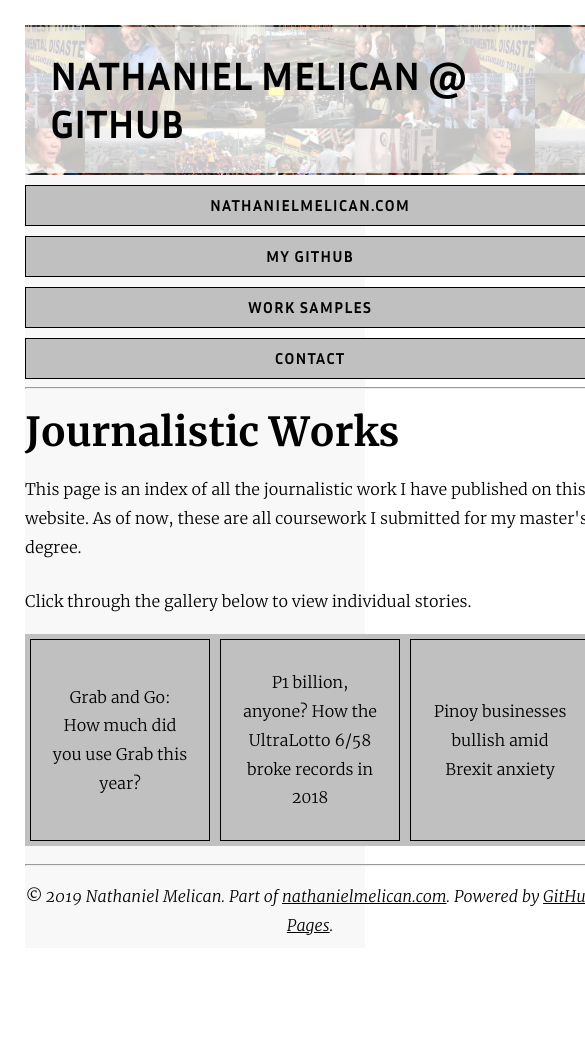
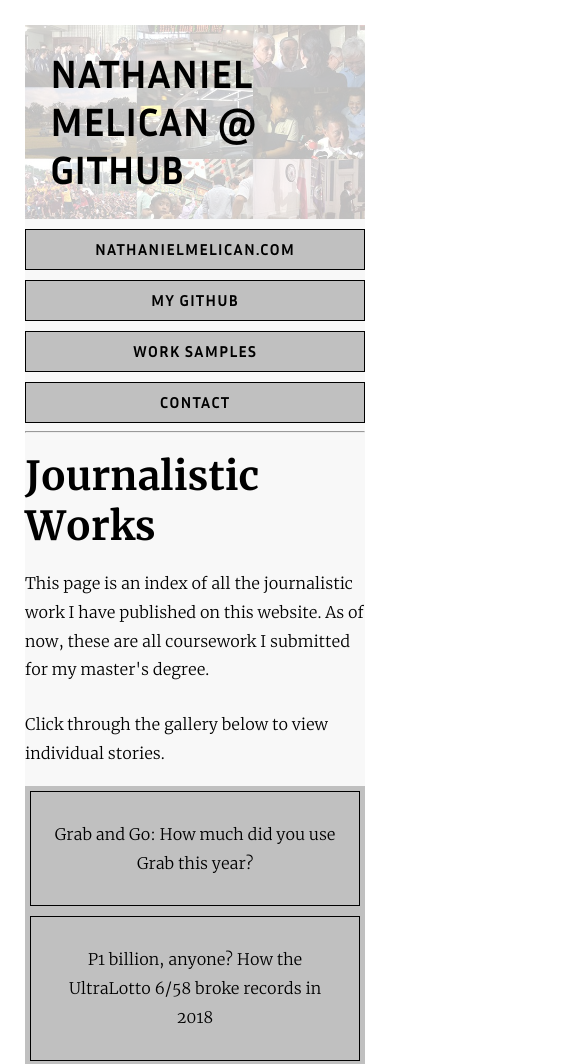
Before and after one commit to nmelican/nmelican.github.io, a plain HTML site: page work/work.html in a window 390 px wide. Shown: the top 1064 px of the page, 585 px wide, since content can reach past the window. Before the commit the page ends 973 px from the top, so only its background shows below. Drawn offline with Linux system fonts and the light colour scheme.

Commit message:
tidied up the syntax, fixed responsive grid

```diff
--- a/css/styles.css
+++ b/css/styles.css
@@ -1,4 +1,7 @@
-/* invoking custom web fonts */
+/*--------------WEBFONTS-------------*/
+
+
+/*Merriweather Black*/
 
 @font-face {
     font-family: 'Merriweather Black';
@@ -7,12 +10,18 @@
     font-style: normal;
 }
 
+
+/*Merriweather Black Italic*/
+
 @font-face {
     font-family: 'Merriweather Black Italic';
     src: url('../fonts/Merriweather-BlackItalic.ttf') format('truetype');
     font-weight: bolder;
     font-style: italic;
 }
+
+
+/*Merriweather Bold*/
 
 @font-face {
     font-family: 'Merriweather Bold';
@@ -21,12 +30,18 @@
     font-style: normal;
 }
 
+
+/*Merriweather Bold Italic*/
+
 @font-face {
     font-family: 'Merriweather Bold Italic';
     src: url('../fonts/Merriweather-BoldItalic.ttf') format('truetype');
     font-weight: bold;
     font-style: italic;
 }
+
+
+/*Merriweather Italic*/
 
 @font-face {
     font-family: 'Merriweather Italic';
@@ -35,12 +50,18 @@
     font-style: italic;
 }
 
+
+/*Merriweather Light*/
+
 @font-face {
     font-family: 'Merriweather Light';
     src: url('../fonts/Merriweather-Light.ttf') format('truetype');
     font-weight: lighter;
     font-style: normal;
 }
+
+
+/*Merriweather Light Italic*/
 
 @font-face {
     font-family: 'Merriweather Light Italic';
@@ -49,6 +70,9 @@
     font-style: italic;
 }
 
+
+/*Merriweather Regular*/
+
 @font-face {
     font-family: 'Merriweather Regular';
     src: url('../fonts/Merriweather-Regular.ttf') format('truetype');
@@ -56,13 +80,21 @@
     font-style: normal;
 }
 
-/*----------------- alternative fonts-------------------*/
+
+/*--------------WEBFONTS ALTERNATIVE-------------*/
+
+
+/*Inria Sans Bold*/
+
 @font-face {
     font-family: 'Inria Sans Bold';
     src: url('../fonts/InriaSans-Bold.otf') format('opentype');
     font-weight: bold;
     font-style: normal;
 }
+
+
+/*Inria Sans Bold Italic*/
 
 @font-face {
     font-family: 'Inria Sans Bold Italic';
@@ -71,12 +103,18 @@
     font-style: italic;
 }
 
+
+/*Inria Sans Italic*/
+
 @font-face {
     font-family: 'Inria Sans Italic';
     src: url('../fonts/InriaSans-Italic.otf') format('opentype');
     font-weight: normal;
     font-style: italic;
 }
+
+
+/*Inria Sans Light*/
 
 @font-face {
     font-family: 'Inria Sans Light';
@@ -85,12 +123,18 @@
     font-style: normal;
 }
 
+
+/*Inria Sans Light Italic*/
+
 @font-face {
     font-family: 'Inria Sans Light Italic';
     src: url('../fonts/InriaSans-LightItalic.otf') format('opentype');
     font-weight: lighter;
     font-style: italic;
 }
+
+
+/*Inria Sans Regular*/
 
 @font-face {
     font-family: 'Inria Sans Regular';
@@ -99,34 +143,11 @@
     font-style: normal;
 }
 
-/* global document settings */
 
-html {
-    /* so that boxes don't shrink or enlarge when padding or borders are added */
-    box-sizing: border-box;
-}
+/*--------------PAGE GRID DEFINITIONS-------------*/
 
-/*
-  WAT IS THIS?!
-  We inherit box-sizing: border-box; from our <html> selector
-  Apparently this is a bit better than applying box-sizing: border-box; directly to the * selector (Bos, 2019)
-*/
-*,
-*:before,
-*:after {
-  box-sizing: inherit;
-}
 
-/* now on to visual definitions itself */
-
-body {
-    font-family: 'Merriweather Light';
-    font-size: 100%;
-    margin: 25px;
-    min-height: calc(100vh - 20px);
-}
-
-/* invoking CSS grid */
+/*Grid container*/
 
 .gridframe {
     display: grid;
@@ -134,11 +155,17 @@ body {
     background-color: #F8F8F8;
 }
 
+
+/*Page header container*/
+
 .masthead {
     display: grid;
     grid-gap: 10px;
     grid-template-rows: minmax(150px, 1fr) auto;
 }
+
+
+/*Logo and site branding*/
 
 .head {
     background: url(../images/banner.jpg);
@@ -149,11 +176,188 @@ body {
     grid-gap: 10px;
 }
 
+
+/*format all elements inside class head like so*/
+
 .head>* {
-  background-color: rgba(255,255,255,0.75);
+    background-color: rgba(255, 255, 255, 0.75);
     justify-self: center;
     align-self: center;
 }
+
+
+/*Menu grid*/
+
+.menu1 {
+    display: grid;
+    grid-gap: 10px;
+    margin: 0 10px 0 10px;
+    padding: 0;
+    list-style: none;
+    grid-template-columns: repeat(auto-fit, minmax(230px, 1fr));
+    text-align: center;
+    text-transform: uppercase;
+}
+
+
+/*Content grid.
+Propose to differentiate content grid from story grid in the future.*/
+
+.content {
+    display: grid;
+    grid-template-columns: repeat(11, 1fr);
+    grid-gap: 10px;
+}
+
+
+/*Let elements inside the content grid start from 3rd column*/
+
+.content>* {
+    grid-column: 3 / -3;
+}
+
+
+/*Let elements with the class flourish start from the 2nd column*/
+
+.flourish {
+    margin: 0;
+    grid-column: 2 / -2;
+    background-color: silver;
+    padding: 5px;
+}
+
+
+/*Gallery grid. For galleries of photos and links.*/
+
+.gallery {
+    display: grid;
+    grid-template-columns: repeat(3, minmax(180px, 1fr));
+    grid-gap: 10px;
+}
+
+
+/*Footer grid.*/
+
+.footer {
+    display: grid;
+}
+
+
+/*--------------MEDIA QUERIES FOR RESPONSIVE GRIDS-------------*/
+
+
+/*For screens with less than 1024 pixels in width.
+Let the main menu display only two columns.*/
+
+@media (max-width: 1023px) {
+    .menu1 {
+        display: grid;
+        grid-gap: 10px;
+        margin: 0;
+        padding: 0;
+        list-style: none;
+        grid-template-columns: 1fr 1fr;
+        text-align: center;
+        text-transform: uppercase;
+    }
+}
+
+
+/*For screens with less than 701 pixels in width, e.g., tablets.
+Let content grid have less columns than a full-sized display,
+but with narrower vestiges and wider content columns.
+Also defines behaviours for flourish (start at the vestiges)
+and gallery (takes up just one column instead of three).*/
+
+@media (max-width: 700px) {
+    .content {
+        display: grid;
+        grid-template-columns: 1fr repeat(3, 3fr) 1fr;
+    }
+    .content>* {
+        grid-column: 2 / -2;
+    }
+    .flourish {
+        margin: 0;
+        grid-column: 1 / -1;
+    }
+    .gallery {
+        display: grid;
+        grid-template-columns: 1fr;
+        grid-gap: 10px;
+    }
+}
+
+
+/*For screens with less than 501 pixels in width, e.g., mobiles.
+Content, as well as items classed as flourish will take up the
+space of the entire screen. The main menu takes up one column.
+Also the menu options have a silver background colour.*/
+
+@media (max-width: 500px) {
+    .content {
+        display: grid;
+        grid-template-columns: 1fr;
+    }
+    .menu1 {
+        display: grid;
+        grid-gap: 10px;
+        margin: 0;
+        padding: 0;
+        list-style: none;
+        grid-template-columns: 1fr;
+        text-align: center;
+        text-transform: uppercase;
+    }
+    .menu1>li {
+        background-color: silver;
+        padding: 10px;
+        font-family: 'Inria Sans Bold';
+        letter-spacing: 1px;
+    }
+}
+
+
+/*--------------GLOBAL DOCUMENT SETTINGS-------------*/
+
+
+/* so that boxes don't shrink or enlarge when padding or borders are added */
+
+html {
+    box-sizing: border-box;
+}
+
+
+/*
+WAT IS THIS?!
+We inherit box-sizing: border-box; from our <html> selector
+Apparently this is a bit better than applying box-sizing: border-box; directly to the * selector (Bos, 2019)
+*/
+
+*,
+*:before,
+*:after {
+    box-sizing: inherit;
+}
+
+
+/*Default font, size, and margin for the body*/
+
+body {
+    font-family: 'Merriweather Light';
+    font-size: 100%;
+    margin: 25px;
+    min-height: calc(100vh - 20px);
+}
+
+
+/*--------------DOCUMENT FORMATTING SETTINGS-------------*/
+
+
+/*--------------FOR GRID ELEMENTS-------------*/
+
+
+/*Formatting for site title*/
 
 .sitetitle {
     margin: 0;
@@ -162,16 +366,8 @@ body {
     text-transform: uppercase;
 }
 
-.menu1 {
-  display: grid;
-  grid-gap: 10px;
-  margin: 0 10px 0 10px;
-  padding: 0;
-  list-style: none;
-  grid-template-columns: repeat(auto-fit, minmax(180px, 1fr));
-  text-align: center;
-  text-transform: uppercase;
-}
+
+/*Formatting for menu elements*/
 
 .menu1>li {
     border: 1px solid black;
@@ -192,29 +388,8 @@ body {
     text-decoration: none;
 }
 
-.content {
-  display: grid;
-  grid-template-columns: repeat(11, 1fr);
-  grid-gap: 10px;
-}
 
-.content>* {
-  grid-column: 3 / -3;
-}
-
-.flourish {
-  margin: 0;
-  grid-column: 2 / -2;
-  background-color: silver;
-  padding: 5px;
-}
-
-.gallery {
-  display: grid;
-  grid-template-columns: repeat(3, minmax(180px, 1fr));
-  grid-template-rows: repeat(auto-fit, minmax(180px, 1fr));
-  grid-gap: 10px;
-}
+/*Formatting for gallery items*/
 
 .galleryitem {
     display: flex;
@@ -226,53 +401,7 @@ body {
 }
 
 
-@media (max-width: 700px)  {
-  .content {
-    display: grid;
-    grid-template-columns: /*repeat(5, 1fr)*/;
-    /*if stuff gets too crowded:*/
-    grid-template-columns: 1fr repeat(3, 3fr) 1fr;
-  }
-
-  .content>* {
-    grid-column: 2 / -2;
-  }
-
-  .flourish {
-    margin: 0;
-    grid-column: 1 / -1;
-  }
-}
-
-@media (max-width: 500px)  {
-  .content {
-    display: grid;
-    grid-template-columns: 1fr;
-  }
-
-  .menu1 {
-    display: grid;
-    grid-gap: 10px;
-    margin: 0;
-    padding: 0;
-    list-style: none;
-    grid-template-columns: 1fr;
-    text-align: center;
-    text-transform: uppercase;
-  }
-
-  .menu1>li {
-    background-color: silver;
-    padding: 10px;
-    font-family: 'Inria Sans Bold';
-    letter-spacing: 1px;
-  }
-}
-
-
-.footer {
-  display: grid;
-}
+/*Formatting for footer items*/
 
 .footertext {
     font-size: 1rem;
@@ -281,7 +410,8 @@ body {
     text-align: center;
 }
 
-/* more stylistic things */
+
+/*--------------FOR TAGS-------------*/
 
 h1,
 h2,
@@ -330,11 +460,11 @@ hr {
     width: 100%;
 }
 
-figcaption, .caption {
+figcaption,
+.caption {
     font-family: 'Merriweather Light Italic';
     font-size: 0.75rem;
     font-style: italic;
-
     margin: 5px 5px 0px 2px;
 }
 
@@ -350,6 +480,9 @@ b {
     font-family: 'Merriweather Bold';
 }
 
+
+/*--------------USER-DEFINED CLASSES-------------*/
+
 .byline {
     font-size: 1rem;
     border-bottom: 1px solid black;
@@ -359,7 +492,8 @@ b {
 .lead {
     font-size: 1.15rem;
     text-align: center;
-    font-family: 'Merriweather Light Italic'
+    font-family: 'Merriweather Light Italic';
+    font-style: italic;
 }
 
 .alternative {
```
Lines whose indentation alone changed are shown as unchanged.
